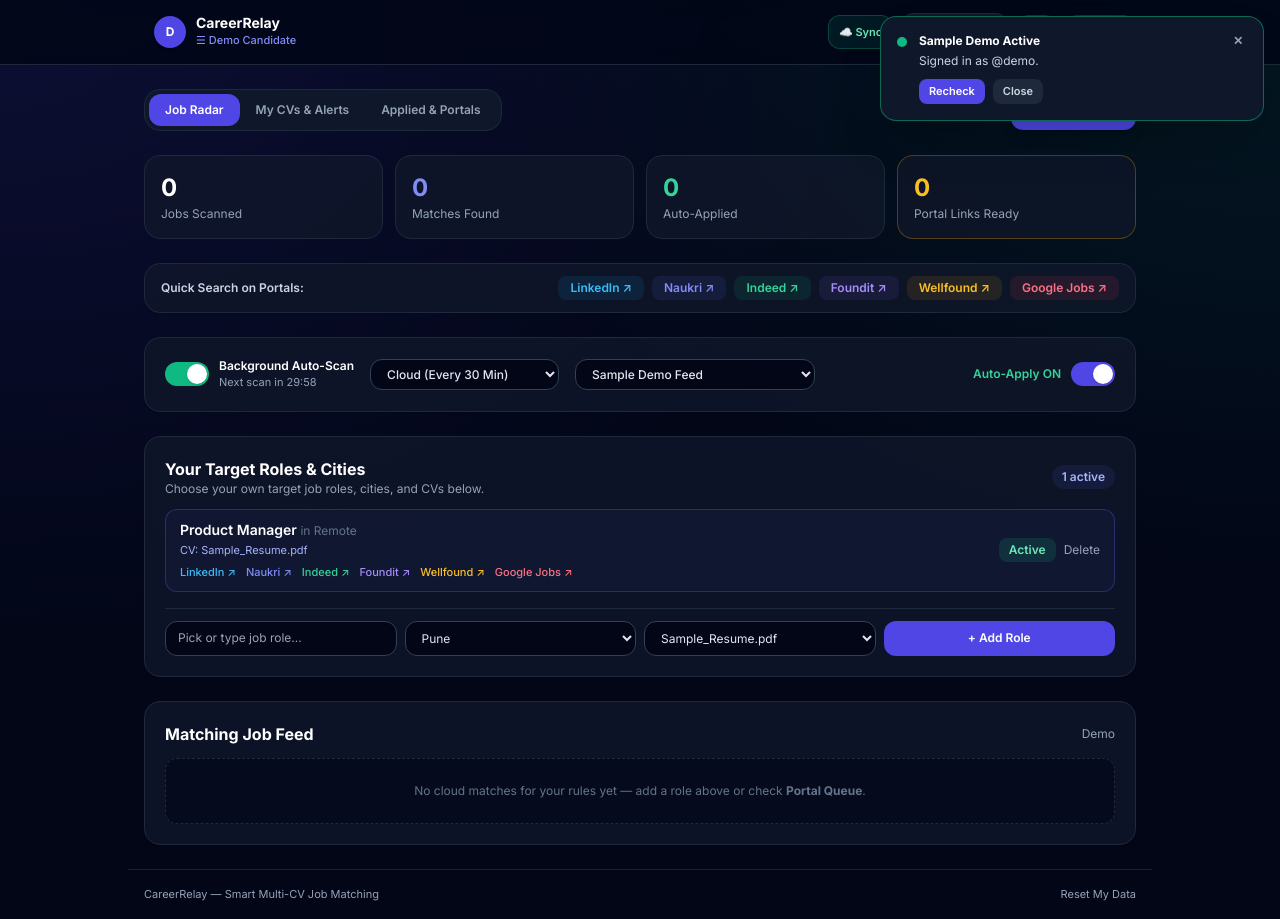
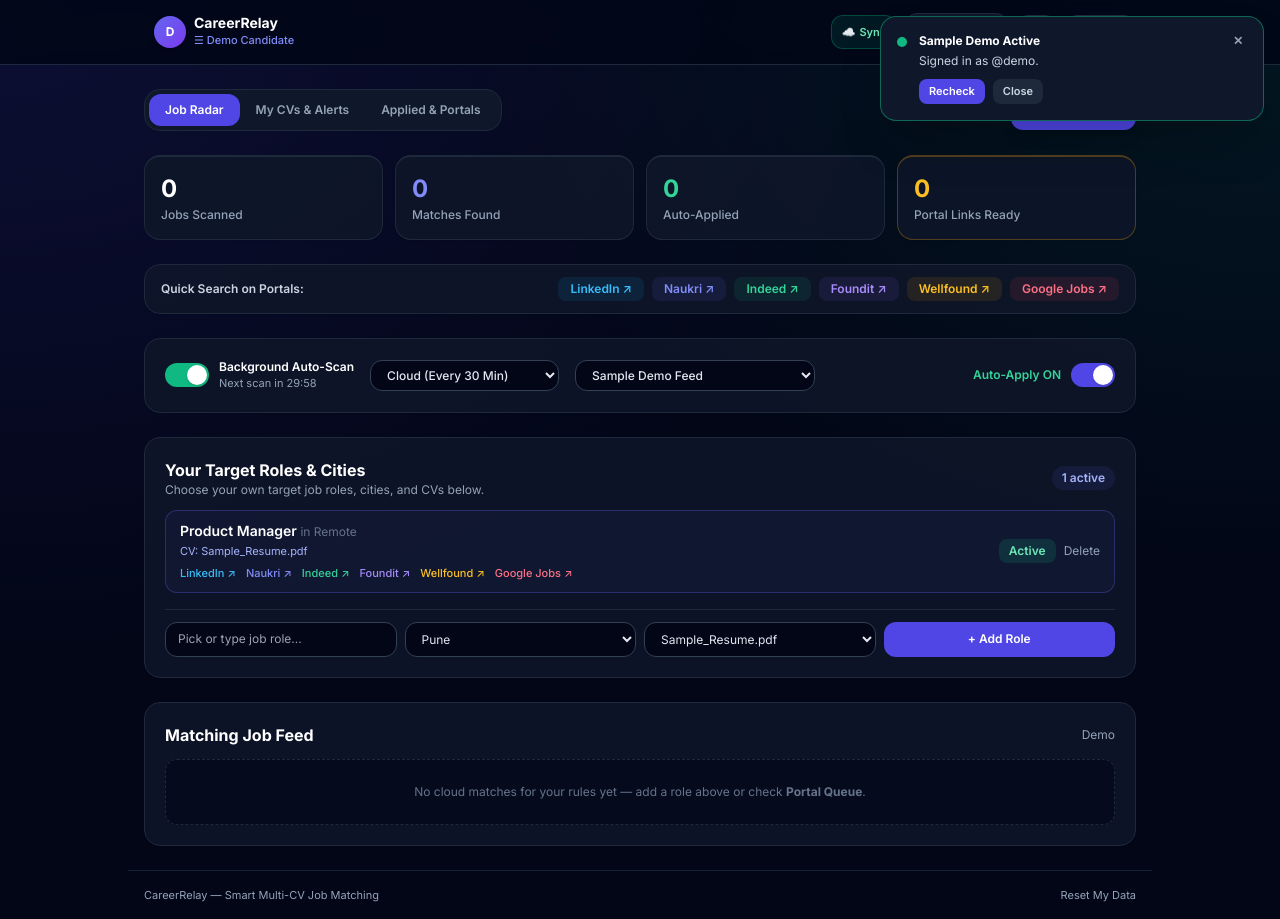
Before and after one commit to fearlesssoulkng-ai/careerrelay-app, a plain HTML site: page index.html in a window 1280 px wide. Both pictures are taken after a click on the button "Try Sample Demo Account →". Drawn offline with nearby package versions, Linux system fonts and the light colour scheme.

Commit message:
Add files via upload

```diff
--- a/index.html
+++ b/index.html
@@ -213,27 +213,27 @@
   <!-- MAIN APP SCREEN -->
   <div id="appScreen" class="hidden min-h-screen flex flex-col">
     <nav class="sticky top-0 z-30 bg-white/85 dark:bg-slate-950/85 backdrop-blur border-b border-slate-200 dark:border-slate-800">
-      <div class="max-w-5xl mx-auto px-4 h-16 flex items-center justify-between gap-3">
-        <button id="openProfileDrawerBtn" type="button" class="flex items-center gap-2.5 px-2.5 py-1.5 rounded-xl hover:bg-slate-100 dark:hover:bg-slate-900 cursor-pointer" title="Open My Profile">
-          <img id="navAvatarImg" src="" alt="" class="hidden w-8 h-8 rounded-full object-cover border border-indigo-500" />
-          <div id="navAvatarFallback" class="w-8 h-8 rounded-full bg-indigo-600 flex items-center justify-center text-white font-bold text-xs shadow">U</div>
-          <div class="text-left">
+      <div class="max-w-5xl mx-auto px-3 sm:px-4 h-16 flex items-center justify-between gap-2">
+        <button id="openProfileDrawerBtn" type="button" class="flex items-center gap-2 px-1.5 sm:px-2.5 py-1.5 rounded-xl hover:bg-slate-100 dark:hover:bg-slate-900 cursor-pointer min-w-0" title="Open My Profile">
+          <img id="navAvatarImg" src="" alt="" class="hidden w-8 h-8 rounded-full object-cover border border-indigo-500 shrink-0" />
+          <div id="navAvatarFallback" class="w-8 h-8 rounded-full bg-gradient-to-br from-indigo-500 to-violet-600 flex items-center justify-center text-white font-bold text-xs shadow shrink-0">U</div>
+          <div class="text-left min-w-0">
             <div class="text-sm font-bold text-slate-900 dark:text-white leading-none">CareerRelay</div>
-            <div id="userGreeting" class="text-[11px] text-indigo-600 dark:text-indigo-400 font-medium mt-0.5">☰ @user</div>
+            <div id="userGreeting" class="text-[11px] text-indigo-600 dark:text-indigo-400 font-medium mt-0.5 truncate max-w-[105px] sm:max-w-none">☰ @user</div>
           </div>
         </button>
 
-        <div class="flex items-center gap-2">
-          <button id="syncCloudBtn" type="button" class="inline-flex items-center gap-1 px-2.5 py-2 rounded-xl bg-emerald-500/10 border border-emerald-500/30 text-emerald-600 dark:text-emerald-300 text-[11px] font-semibold cursor-pointer" title="Sync latest background jobs from cloud">☁️ Sync</button>
-          <button id="openNotifBtn" type="button" class="relative inline-flex items-center gap-1.5 px-3 py-2 rounded-xl bg-slate-100 dark:bg-slate-900 border border-slate-200 dark:border-slate-800 text-xs font-semibold cursor-pointer">
+        <div class="flex items-center gap-1.5 sm:gap-2 shrink-0">
+          <button id="syncCloudBtn" type="button" class="inline-flex items-center gap-1 px-2 sm:px-2.5 py-1.5 sm:py-2 rounded-xl bg-emerald-500/10 border border-emerald-500/30 text-emerald-600 dark:text-emerald-300 text-[11px] font-semibold cursor-pointer whitespace-nowrap" title="Sync latest background jobs from cloud">☁️ <span class="hidden sm:inline">Sync</span></button>
+          <button id="openNotifBtn" type="button" class="relative inline-flex items-center gap-1 px-2.5 sm:px-3 py-1.5 sm:py-2 rounded-xl bg-slate-100 dark:bg-slate-900 border border-slate-200 dark:border-slate-800 text-xs font-semibold cursor-pointer whitespace-nowrap">
             <span>🔔</span>
             <span class="hidden sm:inline">Alerts</span>
             <span id="notifCountBadge" class="px-1.5 py-0.5 rounded-full bg-indigo-600 text-white text-[10px] font-bold">0</span>
           </button>
-          <button id="themeToggleBtn" type="button" class="px-3 py-2 rounded-xl bg-slate-100 dark:bg-slate-900 border border-slate-200 dark:border-slate-800 text-xs font-semibold cursor-pointer">
+          <button id="themeToggleBtn" type="button" class="px-2.5 sm:px-3 py-1.5 sm:py-2 rounded-xl bg-slate-100 dark:bg-slate-900 border border-slate-200 dark:border-slate-800 text-xs font-semibold cursor-pointer">
             <span id="themeIcon">☀️</span>
           </button>
-          <button id="logoutBtn" type="button" class="px-3 py-2 rounded-xl bg-slate-100 dark:bg-slate-900 border border-slate-200 dark:border-slate-800 text-xs font-semibold cursor-pointer">Log Out</button>
+          <button id="logoutBtn" type="button" class="px-2.5 sm:px-3 py-1.5 sm:py-2 rounded-xl bg-slate-100 dark:bg-slate-900 border border-slate-200 dark:border-slate-800 text-[11px] sm:text-xs font-semibold cursor-pointer whitespace-nowrap">Log Out</button>
         </div>
       </div>
     </nav>
@@ -255,21 +255,21 @@
       </div>
 
       <div class="grid grid-cols-2 sm:grid-cols-4 gap-3 mb-6">
-        <div class="bg-white/90 dark:bg-slate-900/80 border border-slate-200 dark:border-slate-800 rounded-2xl p-4">
-          <div id="statScanned" class="text-2xl font-bold text-slate-900 dark:text-white">0</div>
-          <div class="text-xs text-slate-500 dark:text-slate-400 mt-0.5">Jobs Scanned</div>
+        <div class="bg-white/95 dark:bg-slate-900/85 border border-slate-200 dark:border-slate-800 border-t-2 border-t-slate-400 rounded-2xl p-4 shadow-sm">
+          <div id="statScanned" class="text-2xl font-extrabold text-slate-900 dark:text-white">0</div>
+          <div class="text-xs text-slate-500 dark:text-slate-400 mt-0.5 font-medium">Jobs Scanned</div>
         </div>
-        <div class="bg-white/90 dark:bg-slate-900/80 border border-slate-200 dark:border-slate-800 rounded-2xl p-4">
-          <div id="statMatched" class="text-2xl font-bold text-indigo-600 dark:text-indigo-400">0</div>
-          <div class="text-xs text-slate-500 dark:text-slate-400 mt-0.5">Matches Found</div>
+        <div class="bg-white/95 dark:bg-slate-900/85 border border-slate-200 dark:border-slate-800 border-t-2 border-t-indigo-500 rounded-2xl p-4 shadow-sm">
+          <div id="statMatched" class="text-2xl font-extrabold text-indigo-600 dark:text-indigo-400">0</div>
+          <div class="text-xs text-slate-500 dark:text-slate-400 mt-0.5 font-medium">Matches Found</div>
         </div>
-        <div class="bg-white/90 dark:bg-slate-900/80 border border-slate-200 dark:border-slate-800 rounded-2xl p-4">
-          <div id="statApplied" class="text-2xl font-bold text-emerald-600 dark:text-emerald-400">0</div>
-          <div class="text-xs text-slate-500 dark:text-slate-400 mt-0.5">Auto-Applied</div>
+        <div class="bg-white/95 dark:bg-slate-900/85 border border-slate-200 dark:border-slate-800 border-t-2 border-t-emerald-500 rounded-2xl p-4 shadow-sm">
+          <div id="statApplied" class="text-2xl font-extrabold text-emerald-600 dark:text-emerald-400">0</div>
+          <div class="text-xs text-slate-500 dark:text-slate-400 mt-0.5 font-medium">Auto-Applied</div>
         </div>
-        <div class="bg-white/90 dark:bg-slate-900/80 border border-amber-200 dark:border-amber-500/30 rounded-2xl p-4">
-          <div id="statPortal" class="text-2xl font-bold text-amber-600 dark:text-amber-400">0</div>
-          <div class="text-xs text-slate-500 dark:text-slate-400 mt-0.5">Portal Links Ready</div>
+        <div class="bg-white/95 dark:bg-slate-900/85 border border-amber-200 dark:border-amber-500/30 border-t-2 border-t-amber-500 rounded-2xl p-4 shadow-sm">
+          <div id="statPortal" class="text-2xl font-extrabold text-amber-600 dark:text-amber-400">0</div>
+          <div class="text-xs text-slate-500 dark:text-slate-400 mt-0.5 font-medium">Portal Links Ready</div>
         </div>
       </div>
 
@@ -1742,7 +1742,7 @@
                 <div class="mt-2 space-y-1">
                   <div><strong>Budget:</strong> ${escapeHtml(item.salaryText || (item.salaryLpa ? `₹${item.salaryLpa} LPA` : "Not disclosed"))} · <strong>Exp:</strong> ${escapeHtml(item.expLevel ? `${item.expLevel} yrs` : "Not specified")}</div>
                   ${item.skills ? `<div><strong>Skills:</strong> ${escapeHtml(item.skills)}</div>` : ""}
-                  ${item.summary ? `<div><strong>About Role:</strong> ${escapeHtml(item.summary)}</div>` : ""}
+                  ${item.summary ? `<div class="whitespace-pre-line leading-relaxed pt-1 border-t border-slate-200/70 dark:border-slate-800">${escapeHtml(item.summary)}</div>` : ""}
                 </div>
               </details>
               ${item.missingSkills && item.missingSkills.length ? `<div class="text-[11px] text-amber-600 dark:text-amber-400 mt-1">Missing skills to highlight: ${escapeHtml(item.missingSkills.join(", "))}</div>` : ""}
@@ -2294,7 +2294,7 @@
       }
     });
 
-    clearPortalBtn.addEventListener("click", () => { state.portalQueue = []; persistCurrentUser(); render(); });
+    clearPortalBtn.addEventListener("click", () => { state.portalQueue = []; persistCurrentUser(); if (sb && currentUserId) syncStateToSupabase(); render(); showToast("Cleared ✓", "Company Portals list cleared.", true); });
     clearLogBtn.addEventListener("click", () => { state.applied = []; persistCurrentUser(); render(); });
 
     exportCsvBtn.addEventListener("click", () => {
```
